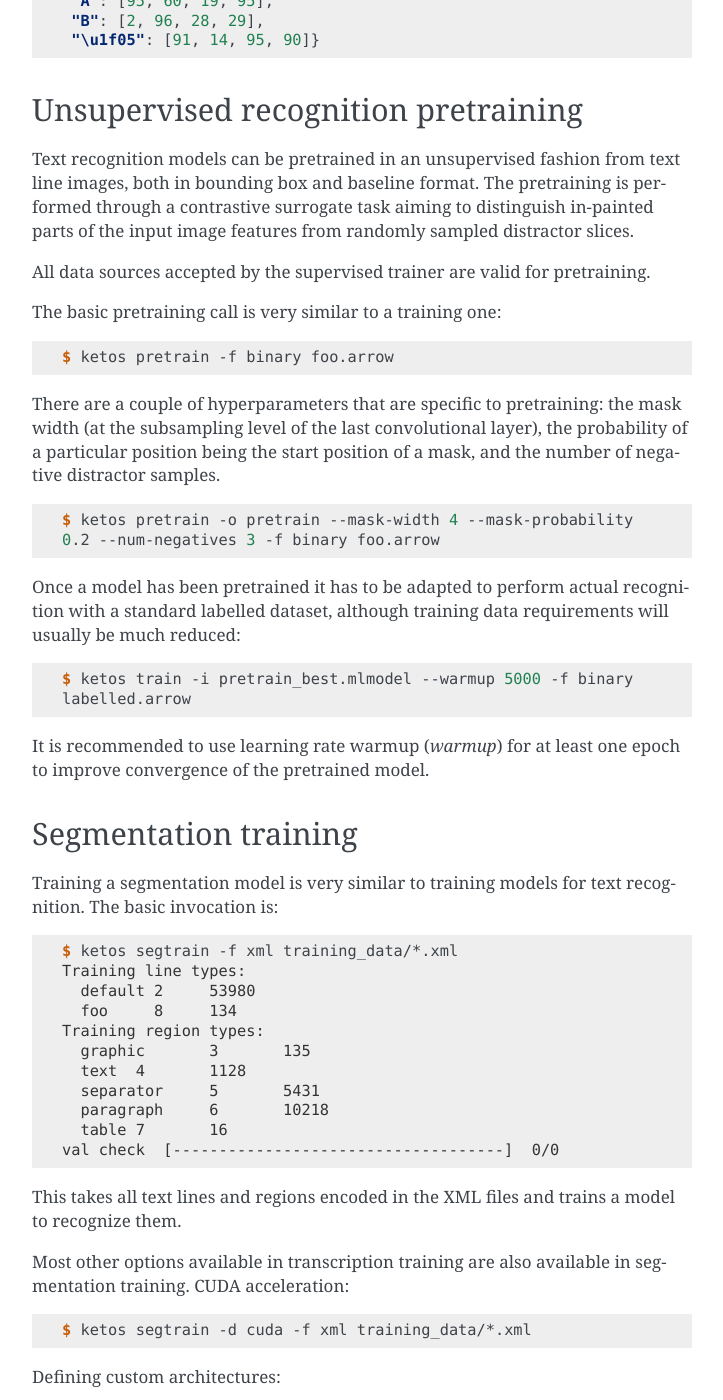
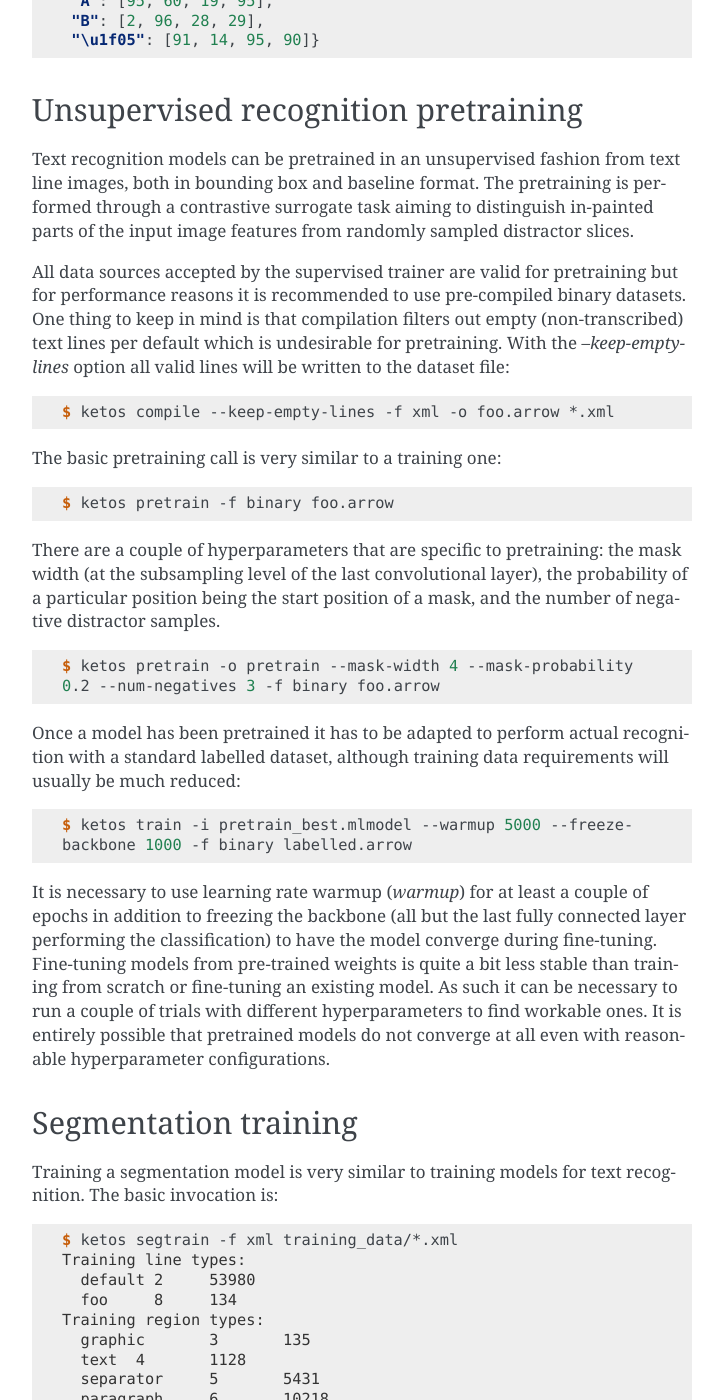
Before and after one commit to mittagessen/kraken, a Sphinx documentation site: the page built from docs/ketos.rst, in a window 1280 px wide and 1400 px high, scrolled down 11187 px. Shown: the whole window, without its empty margins (388-1111 px from the left). Built offline with Sphinx 7.4.7, drawn with Linux system fonts in a browser that asks for light colours.

Commit message:
better pretraining docs

```diff
--- a/docs/ketos.rst
+++ b/docs/ketos.rst
@@ -434,7 +434,17 @@ line images, both in bounding box and baseline format. The pretraining is
 performed through a contrastive surrogate task aiming to distinguish in-painted
 parts of the input image features from randomly sampled distractor slices.
 
-All data sources accepted by the supervised trainer are valid for pretraining.
+All data sources accepted by the supervised trainer are valid for pretraining
+but for performance reasons it is recommended to use pre-compiled binary
+datasets. One thing to keep in mind is that compilation filters out empty
+(non-transcribed) text lines per default which is undesirable for pretraining.
+With the `--keep-empty-lines` option all valid lines will be written to the
+dataset file:
+
+.. code-block:: console
+
+   $ ketos compile --keep-empty-lines -f xml -o foo.arrow *.xml
+
 
 The basic pretraining call is very similar to a training one:
 
@@ -457,10 +467,16 @@ requirements will usually be much reduced:
 
 .. code-block:: console
 
-   $ ketos train -i pretrain_best.mlmodel --warmup 5000 -f binary labelled.arrow
+   $ ketos train -i pretrain_best.mlmodel --warmup 5000 --freeze-backbone 1000 -f binary labelled.arrow
 
-It is recommended to use learning rate warmup (`warmup`) for at least one epoch
-to improve convergence of the pretrained model.
+It is necessary to use learning rate warmup (`warmup`) for at least a couple of
+epochs in addition to freezing the backbone (all but the last fully connected
+layer performing the classification) to have the model converge during
+fine-tuning. Fine-tuning models from pre-trained weights is quite a bit less
+stable than training from scratch or fine-tuning an existing model. As such it
+can be necessary to run a couple of trials with different hyperparameters to
+find workable ones. It is entirely possible that pretrained models do not
+converge at all even with reasonable hyperparameter configurations.
 
 Segmentation training
 ---------------------
```
